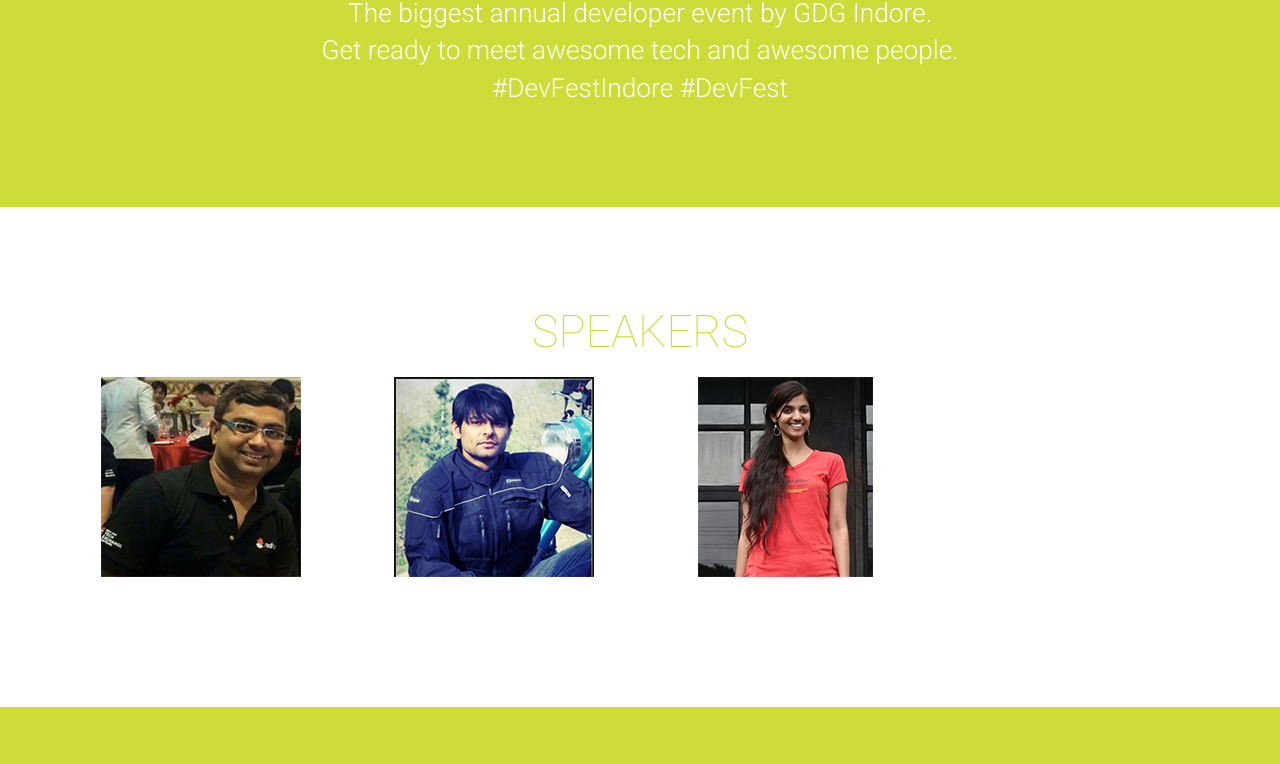
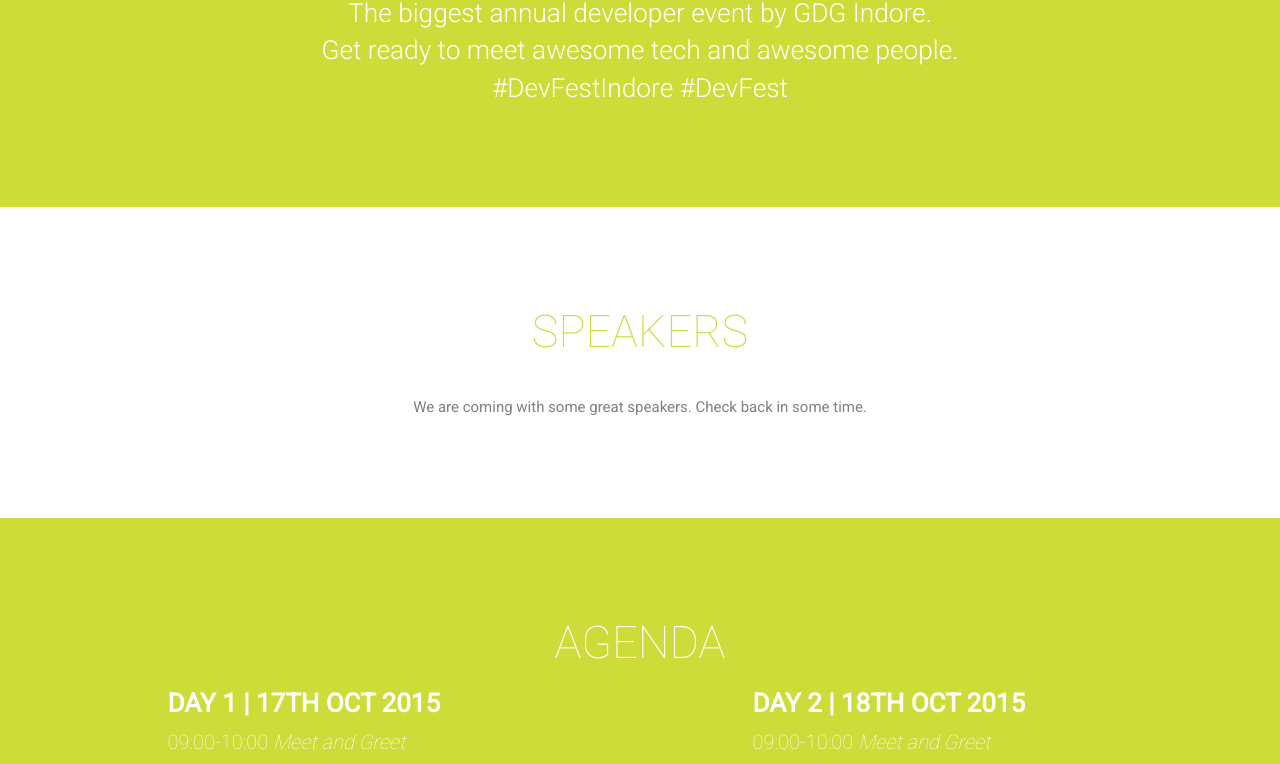
Before and after one commit to GDGIndore/GDGIndore.github.io, a plain HTML site: page index.html in a window 1280 px wide. Shown: the part 471-1235 px from the top of the page. Drawn offline with nearby package versions, Linux system fonts and the light colour scheme; a script that the page names is missing.

Commit message:
Hide speakers and display "we are coming soon with them"

```diff
--- a/index.html
+++ b/index.html
@@ -96,17 +96,22 @@
                 </div>
             </div>
             <div class="row">
-                <div class="col-sm-4 col-xs-4 col-lg-4 portfolio-item">
+
+                <div class="col-md-12" style="text-align: center; margin-top: 40px;color: grey;">
+                    We are coming with some great speakers. Check back in some time.</div>
+
+
+                <div class="col-sm-4 col-xs-4 col-lg-4 portfolio-item" style="display:none;">
                     <a href="#portfolioModal1" class="portfolio-link" data-toggle="modal">
                         <img src="img/portfolio/SwapnilJain.png" class="img-responsive speaker-img" alt="">
                     </a>
                 </div>
-                <div class="col-sm-4 col-xs-4 col-lg-4 portfolio-item">
+                <div class="col-sm-4 col-xs-4 col-lg-4 portfolio-item" style="display:none;">
                     <a href="#portfolioModal2" class="portfolio-link" data-toggle="modal">
                         <img src="img/portfolio/ShashankChourey.png" class="img-responsive speaker-img" alt="">
                     </a>
                 </div>
-                <div class="col-sm-4 col-xs-4 col-lg-4 portfolio-item">
+                <div class="col-sm-4 col-xs-4 col-lg-4 portfolio-item" style="display:none;">
                     <a href="#portfolioModal3" class="portfolio-link" data-toggle="modal">
                        <img src="img/portfolio/ShaifaliAgrawal.png" class="img-responsive speaker-img" alt="">
                     </a>
```
